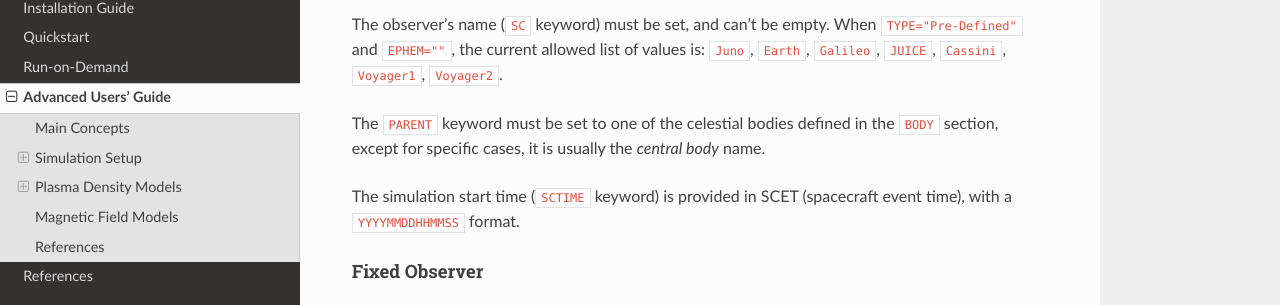
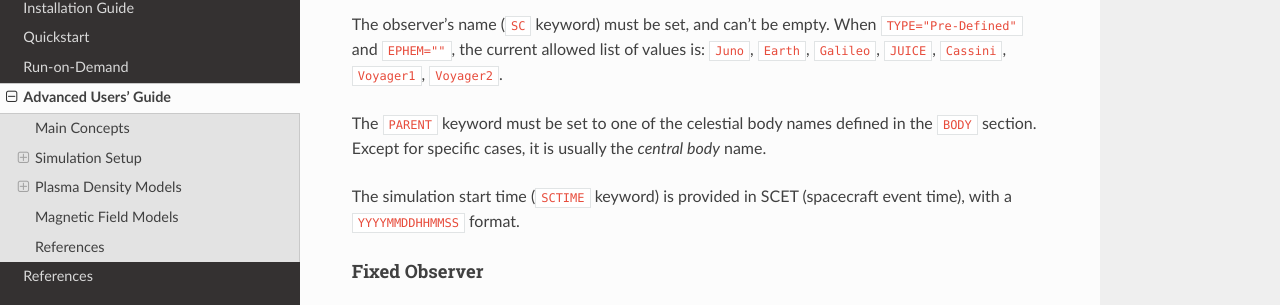
Before and after one commit to maserlib/ExPRES, a Sphinx documentation site: the page built from docs/usage/advanced.rst, in a window 1280 px wide and 900 px high, scrolled down 5235 px. Shown: the part 144-449 px from the top of the window. Built offline with Sphinx 7.4.7 and the Read the Docs theme 2.0.0, drawn with Linux system fonts in a browser that asks for light colours; cross-references to code outside the pages are shown as plain code.

Commit message:
updated Observer section

```diff
--- a/docs/usage/advanced.rst
+++ b/docs/usage/advanced.rst
@@ -267,8 +267,8 @@ The observer's name (``SC`` keyword) must be set, and can't be empty. When ``TYP
 the current allowed list of values is: ``Juno``, ``Earth``, ``Galileo``, ``JUICE``, ``Cassini``, ``Voyager1``,
 ``Voyager2``.
 
-The ``PARENT`` keyword must be set to one of the celestial bodies defined in the ``BODY`` section, except for specific
-cases, it is usually the *central body* name.
+The ``PARENT`` keyword must be set to one of the celestial body names defined in the ``BODY`` section. Except for
+specific cases, it is usually the *central body* name.
 
 The simulation start time (``SCTIME`` keyword) is provided in SCET (spacecraft event time), with a ``YYYYMMDDHHMMSS``
 format.
```
